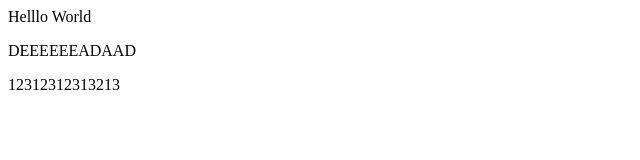
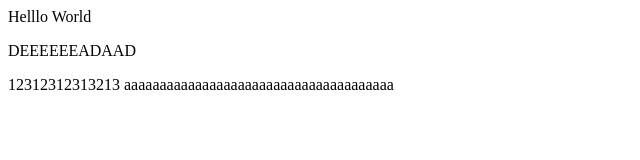
Before and after one commit to AndrewDarcinc/DebitCredit, a plain HTML site: page index.html in a window 1280 px wide. Shown: the whole page, without its empty margins (0-640 px from the left). Drawn offline with Linux system fonts and the light colour scheme.

Commit message:
breach sergey

```diff
--- a/index.html
+++ b/index.html
@@ -2,4 +2,5 @@
     Helllo World
     <p>DEEEEEEADAAD</p>
     12312312313213
+    aaaaaaaaaaaaaaaaaaaaaaaaaaaaaaaaaaaaaa
 </html>
```
